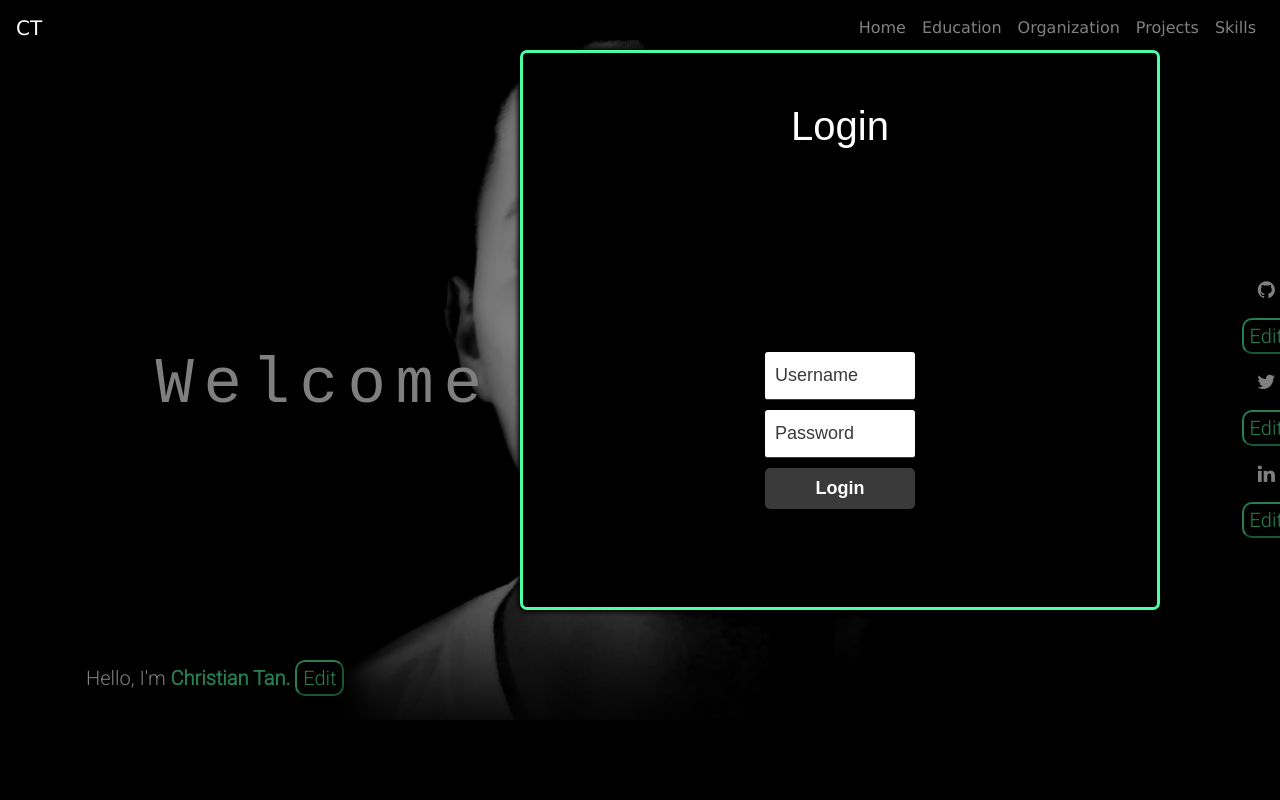
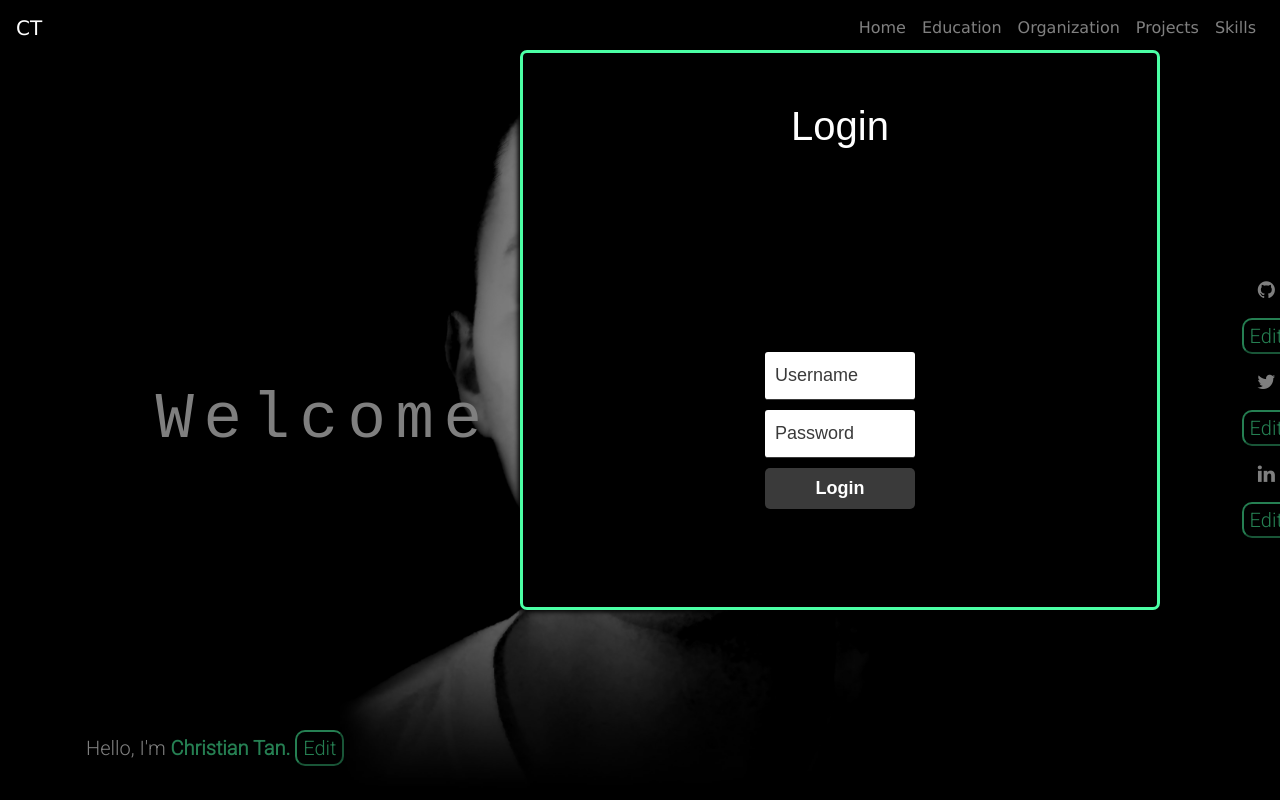
Before and after one commit to mikotan-cpu/MC1TAN, a plain HTML site: page edit.html in a window 1280 px wide. Shown: the top 800 px of the page. Drawn offline with nearby package versions, Linux system fonts and the light colour scheme; no server answers.

Commit message:
Update edit.css

```diff
--- a/edit.css
+++ b/edit.css
@@ -100,7 +100,7 @@ body{
   letter-spacing: 2px;
 }
 .parallax-window {
-  min-height: 680px;
+  min-height: 750px;
   background: transparent;
   min-width: 600px;
 }
```
